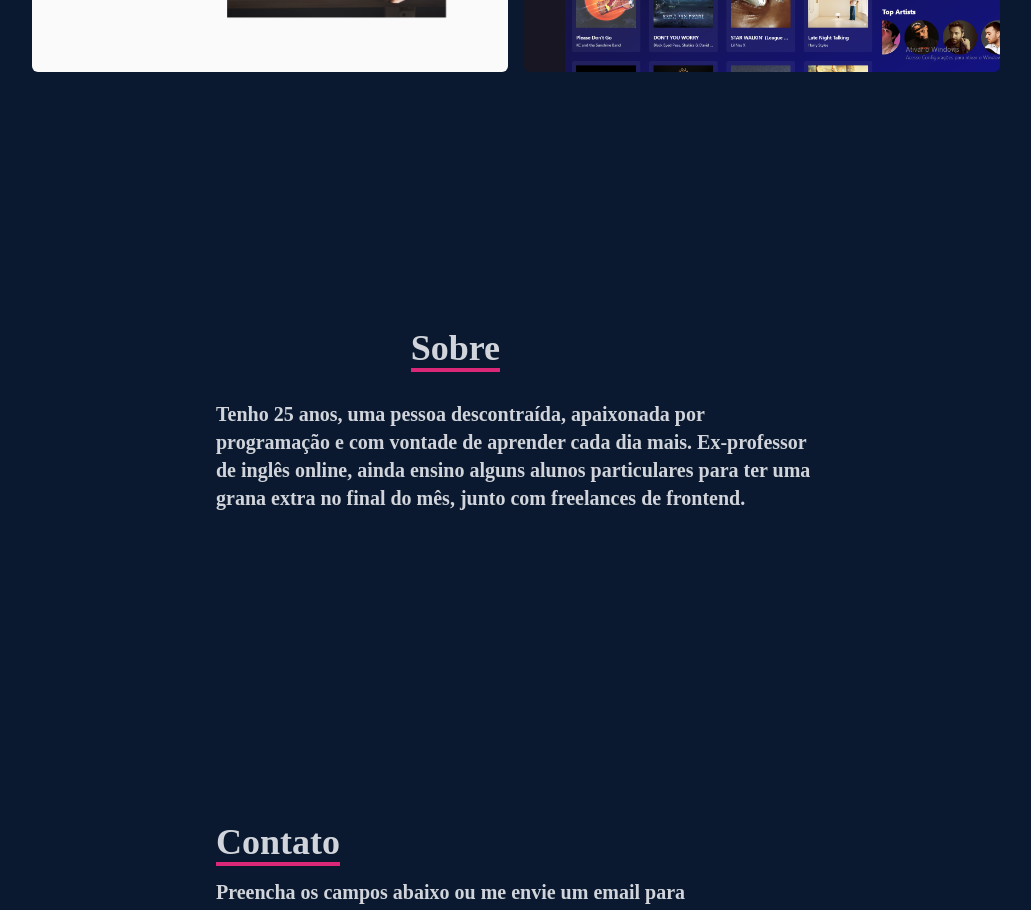
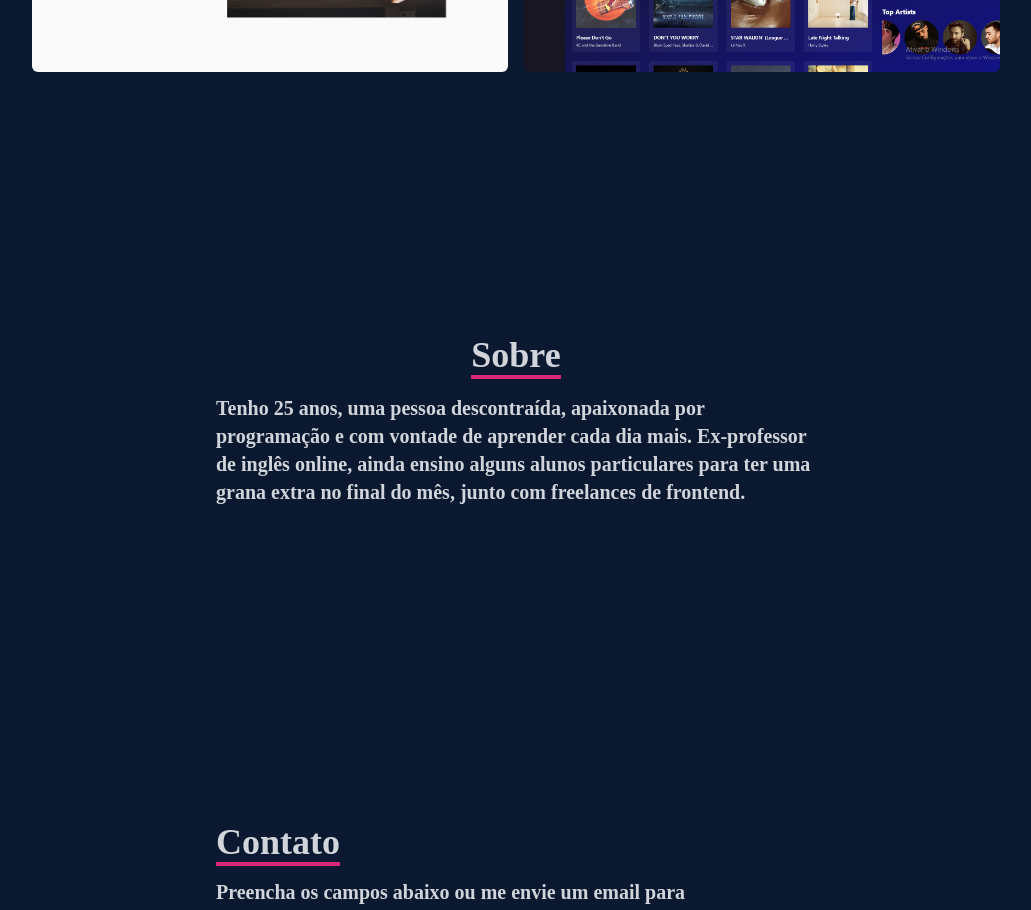
Before and after one commit to pabllot/portfolio, a React (Create React App) app: page / in a window 1280 px wide. Shown: the part 2880-3790 px from the top of the page, without its empty margins (124-1155 px from the left). Built offline with nearby package versions, Linux system fonts and the light colour scheme.

Commit message:
About upgraded

```diff
--- a/src/components/About/About.jsx
+++ b/src/components/About/About.jsx
@@ -1,22 +1,21 @@
+import { Container, Paragraph, SubContainer, TextBox, Title, Wrapper } from './styles'
 import React from 'react'
 
 const About = ({english}) => {
 
   return (
-    <div name='about' className='w-full h-[600px] bg-[#0a192f] text-gray-300'>
-        <div className='flex flex-col justify-center items-center h-full '>
-            <div className='max-w-[1000px] w-full grid grid-cols-2 gap-8'>
-                <div className='sm:text-right pb-8 pl-4'>
-                    <p className='text-4xl font-bold inline border-b-4 border-pink-600'>{`${english ? 'About' : 'Sobre'}`}</p>
-                </div>
-                </div>
-                <div className='max-w-[1000px] w-full px-4 flex justify-center'>
-                    <div className='w-[600px]'>
-                        <p>{`${english ? "I'm 25 years old, an easy-going person, passionate about programming and eager to learn more and more every day. Former online English teacher, still teach some private students to have some extra money by the end of the month, alongside with frontend freelances." : 'Tenho 25 anos, uma pessoa descontraída, apaixonada por programação e com vontade de aprender cada dia mais. Ex-professor de inglês online, ainda ensino alguns alunos particulares para ter uma grana extra no final do mês, junto com freelances de frontend.'}`}</p>
-                    </div>
-            </div>
-        </div>
-    </div>
+    <Container name='about'>
+        <SubContainer >
+            <Wrapper>
+                    <Title>{`${english ? 'About' : 'Sobre'}`}</Title>
+            </Wrapper>
+            <Wrapper>
+                <TextBox>
+                    <Paragraph>{`${english ? "I'm 25 years old, an easy-going person, passionate about programming and eager to learn more and more every day. Former online English teacher, still teach some private students to have some extra money by the end of the month, alongside with frontend freelances." : 'Tenho 25 anos, uma pessoa descontraída, apaixonada por programação e com vontade de aprender cada dia mais. Ex-professor de inglês online, ainda ensino alguns alunos particulares para ter uma grana extra no final do mês, junto com freelances de frontend.'}`}</Paragraph>
+                </TextBox>
+            </Wrapper>
+        </SubContainer>
+    </Container>
   )
 }
 
--- a/src/components/About/styles.jsx
+++ b/src/components/About/styles.jsx
@@ -0,0 +1,39 @@
+import styled from 'styled-components';
+
+export const Container = styled.div`
+width: 100%;
+height: 600px;
+background-color: rgb(10 25 47);
+color: rgb(209 213 219);
+`
+
+export const SubContainer = styled.div`
+display: flex;
+flex-direction: column;
+align-items: center;
+justify-content: center;
+height: 100%;
+gap: 15px;
+`
+
+export const Wrapper = styled.div`
+max-width: 1000px;
+width: 100%;
+padding-left: 1rem;
+padding-right: 1rem;
+display: flex;
+align-items: center;
+justify-content: center;
+`
+
+export const TextBox = styled.div`width: 600px;`
+export const Paragraph = styled.p``
+
+export const Title = styled.p`
+font-size: 2.25rem/* 36px */;
+line-height: 2.5rem/* 40px */;
+font-weight: 700;
+display: inline;
+border-bottom-width: 4px;
+border-color: rgb(219 39 119);
+`
```
